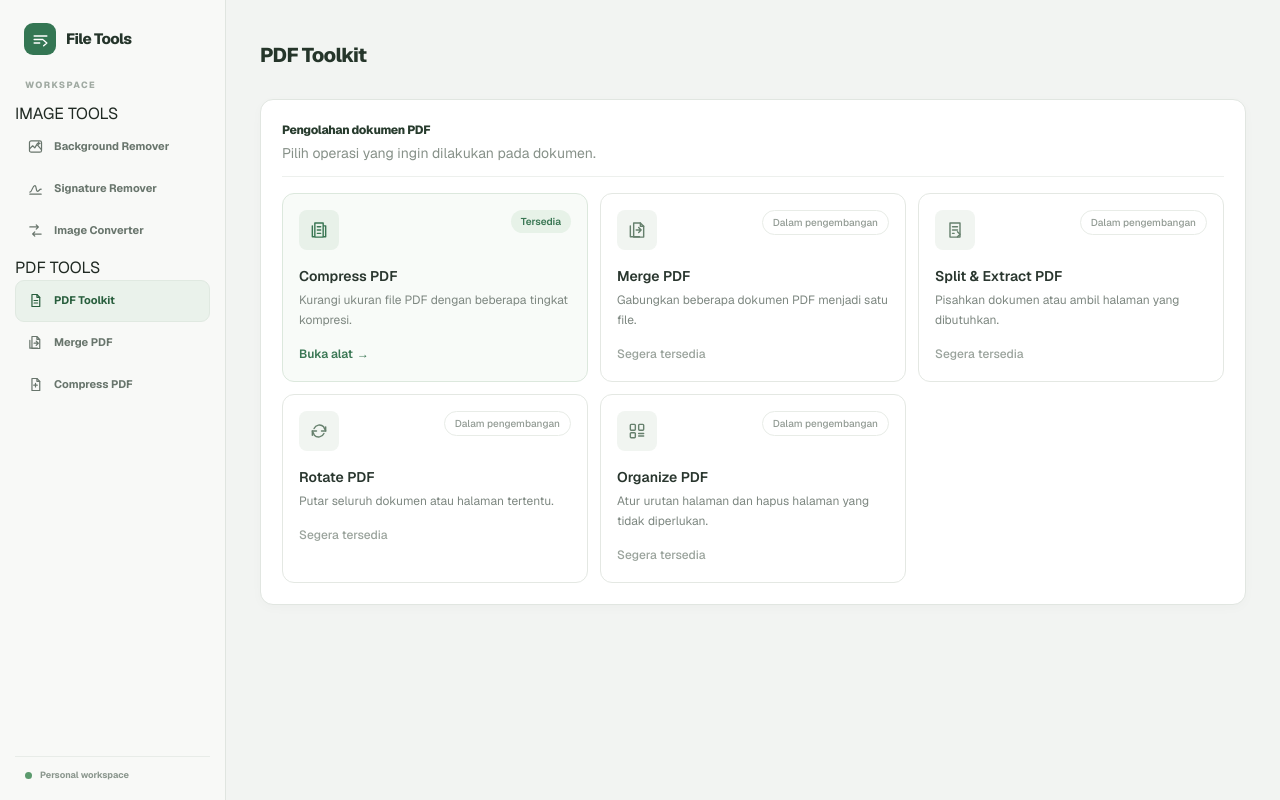
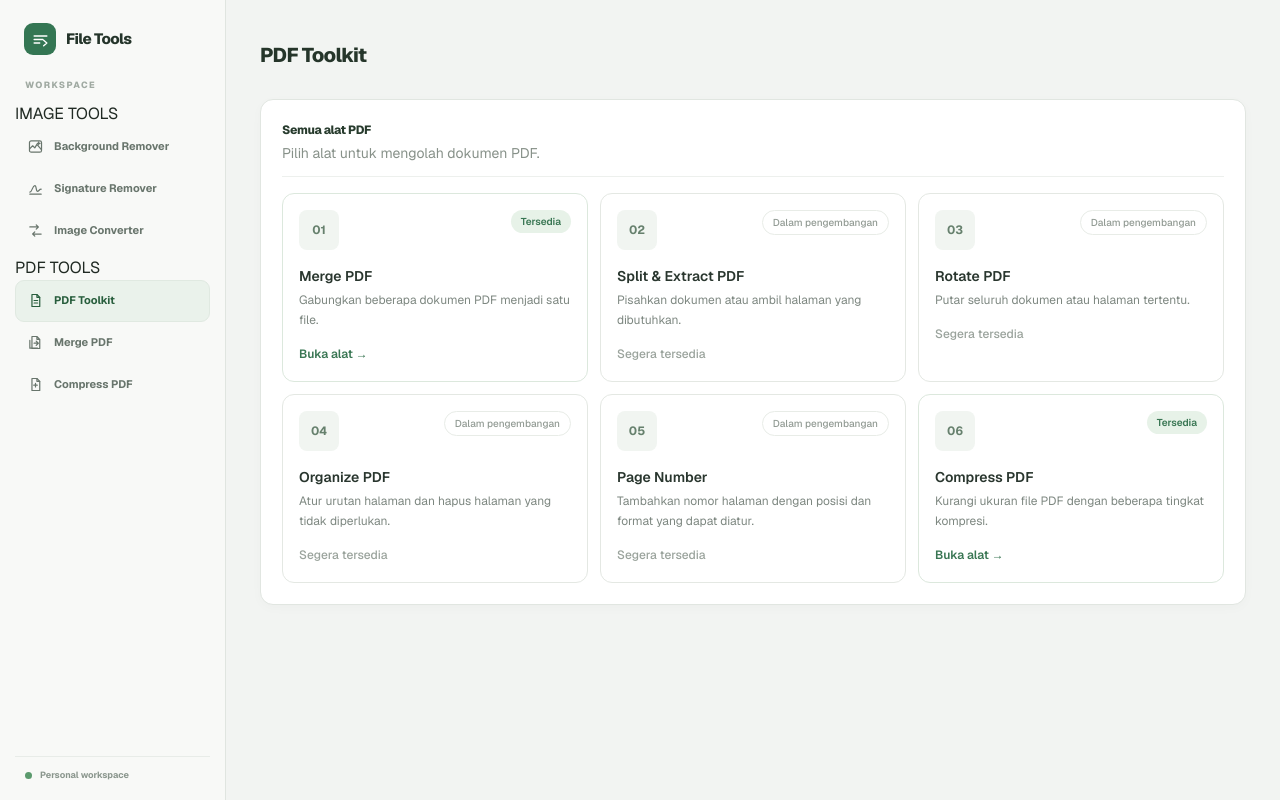
Before and after one commit to adhen10/remove-bg, a Next.js app in the folder frontend/: page /pdf-tools in a window 1280 px wide. Built offline with nearby package versions, Linux system fonts and the light colour scheme.

Commit message:
feat: enable Merge PDF from toolkit page

```diff
--- a/frontend/app/pdf-tools/page.tsx
+++ b/frontend/app/pdf-tools/page.tsx
@@ -2,50 +2,12 @@ import Link from "next/link";
 import SiteHeader from "@/components/SiteHeader";
 
 const TOOLS = [
-    {
-        number: "01",
-        title: "Merge PDF",
-        description: "Gabungkan beberapa dokumen PDF menjadi satu file.",
-        status: "Dalam pengembangan",
-        icon: (
-            <svg viewBox="0 0 24 24" fill="none" stroke="currentColor" strokeWidth="1.7" strokeLinecap="round" strokeLinejoin="round" aria-hidden="true">
-                <path d="M8 3.5h8l4 4v13H8z" /><path d="M16 3.5v4h4M4 7v13h11M11 12h6M14 9l3 3-3 3" />
-            </svg>
-        ),
-    },
-    {
-        number: "02",
-        title: "Split & Extract PDF",
-        description: "Pisahkan dokumen atau ambil halaman yang dibutuhkan.",
-        status: "Dalam pengembangan",
-        icon: (
-            <svg viewBox="0 0 24 24" fill="none" stroke="currentColor" strokeWidth="1.7" strokeLinecap="round" strokeLinejoin="round" aria-hidden="true">
-                <path d="M6 3.5h12v17H6zM9 8h6M9 12h6M9 16h2" /><path d="m15 14 3 3-3 3" />
-            </svg>
-        ),
-    },
-    {
-        number: "03",
-        title: "Rotate PDF",
-        description: "Putar seluruh dokumen atau halaman tertentu.",
-        status: "Dalam pengembangan",
-        icon: (
-            <svg viewBox="0 0 24 24" fill="none" stroke="currentColor" strokeWidth="1.7" strokeLinecap="round" strokeLinejoin="round" aria-hidden="true">
-                <path d="M20 7v5h-5M4 17v-5h5" /><path d="M6.1 9a7 7 0 0 1 11.5-2L20 12M4 12l2.4 5a7 7 0 0 0 11.5-2" />
-            </svg>
-        ),
-    },
-    {
-        number: "04",
-        title: "Organize PDF",
-        description: "Atur urutan halaman dan hapus halaman yang tidak diperlukan.",
-        status: "Dalam pengembangan",
-        icon: (
-            <svg viewBox="0 0 24 24" fill="none" stroke="currentColor" strokeWidth="1.7" strokeLinecap="round" strokeLinejoin="round" aria-hidden="true">
-                <rect x="4" y="4" width="6" height="7" rx="1" /><rect x="14" y="4" width="6" height="7" rx="1" /><rect x="4" y="14" width="6" height="6" rx="1" /><path d="M14 15h6M14 18h6" />
-            </svg>
-        ),
-    },
+    { number: "01", title: "Merge PDF", description: "Gabungkan beberapa dokumen PDF menjadi satu file.", href: "/pdf-tools/merge", available: true },
+    { number: "02", title: "Split & Extract PDF", description: "Pisahkan dokumen atau ambil halaman yang dibutuhkan." },
+    { number: "03", title: "Rotate PDF", description: "Putar seluruh dokumen atau halaman tertentu." },
+    { number: "04", title: "Organize PDF", description: "Atur urutan halaman dan hapus halaman yang tidak diperlukan." },
+    { number: "05", title: "Page Number", description: "Tambahkan nomor halaman dengan posisi dan format yang dapat diatur." },
+    { number: "06", title: "Compress PDF", description: "Kurangi ukuran file PDF dengan beberapa tingkat kompresi.", href: "/compress-pdf", available: true },
 ];
 
 export default function PdfToolsPage() {
@@ -53,46 +15,22 @@ export default function PdfToolsPage() {
         <main className="workspace-shell">
             <SiteHeader />
             <div className="workspace-main">
-                <header className="tool-topbar">
-                    <h1 className="tool-topbar-title">PDF Toolkit</h1>
-                </header>
-
+                <header className="tool-topbar"><h1 className="tool-topbar-title">PDF Toolkit</h1></header>
                 <section className="workspace-panel">
-                    <div className="panel-heading">
-                        <div>
-                            <h2 className="panel-title">Pengolahan dokumen PDF</h2>
-                            <p className="text-sm text-[#879189] mt-1">Pilih operasi yang ingin dilakukan pada dokumen.</p>
-                        </div>
-                    </div>
-
-                    <div className="grid grid-cols-1 sm:grid-cols-2 xl:grid-cols-3 gap-3">
-                        <Link href="/compress-pdf" className="group rounded-xl border border-[#dce8dd] bg-[#f8fbf8] p-4 transition hover:-translate-y-0.5 hover:border-[#9bb9a0] hover:shadow-sm">
-                            <div className="flex items-start justify-between gap-3">
-                                <span className="flex h-10 w-10 items-center justify-center rounded-lg bg-[#e8f1e9] text-[#397653] [&_svg]:h-5 [&_svg]:w-5">
-                                    <svg viewBox="0 0 24 24" fill="none" stroke="currentColor" strokeWidth="1.7" strokeLinecap="round" strokeLinejoin="round" aria-hidden="true">
-                                        <path d="M7 3.5h10v17H7zM10 8h4M10 12h4M10 16h4M4 7v13h3M17 7h3v13h-3" />
-                                    </svg>
-                                </span>
-                                <span className="rounded-full bg-[#e7f2e8] px-2.5 py-1 text-[10px] font-semibold text-[#397653]">Tersedia</span>
-                            </div>
-                            <h3 className="mt-4 text-sm font-semibold text-[#29362e]">Compress PDF</h3>
-                            <p className="mt-1 text-xs leading-5 text-[#7d8780]">Kurangi ukuran file PDF dengan beberapa tingkat kompresi.</p>
-                            <span className="mt-4 inline-flex items-center gap-1 text-xs font-semibold text-[#397653]">Buka alat <span aria-hidden="true">→</span></span>
-                        </Link>
-
-                        {TOOLS.map((tool) => (
-                            <article key={tool.number} className="rounded-xl border border-[#e4e8e3] bg-white p-4">
+                    <div className="panel-heading"><div><h2 className="panel-title">Semua alat PDF</h2><p className="mt-1 text-sm text-[#879189]">Pilih alat untuk mengolah dokumen PDF.</p></div></div>
+                    <div className="grid grid-cols-1 gap-3 sm:grid-cols-2 xl:grid-cols-3">
+                        {TOOLS.map((tool) => {
+                            const content = <>
                                 <div className="flex items-start justify-between gap-3">
-                                    <span className="flex h-10 w-10 items-center justify-center rounded-lg bg-[#f1f5f1] text-[#66806d] [&_svg]:h-5 [&_svg]:w-5">
-                                        {tool.icon}
-                                    </span>
-                                    <span className="rounded-full border border-[#e8ece7] px-2.5 py-1 text-[10px] font-medium text-[#929b94]">{tool.status}</span>
+                                    <span className="flex h-10 w-10 items-center justify-center rounded-lg bg-[#f1f5f1] text-xs font-bold text-[#66806d]">{tool.number}</span>
+                                    <span className={tool.available ? "rounded-full bg-[#e7f2e8] px-2.5 py-1 text-[10px] font-semibold text-[#397653]" : "rounded-full border border-[#e8ece7] px-2.5 py-1 text-[10px] font-medium text-[#929b94]"}>{tool.available ? "Tersedia" : "Dalam pengembangan"}</span>
                                 </div>
                                 <h3 className="mt-4 text-sm font-semibold text-[#29362e]">{tool.title}</h3>
                                 <p className="mt-1 text-xs leading-5 text-[#7d8780]">{tool.description}</p>
-                                <span className="mt-4 inline-flex text-xs font-medium text-[#9aa39c]">Segera tersedia</span>
-                            </article>
-                        ))}
+                                <span className={tool.available ? "mt-4 inline-flex text-xs font-semibold text-[#397653]" : "mt-4 inline-flex text-xs font-medium text-[#9aa39c]"}>{tool.available ? "Buka alat →" : "Segera tersedia"}</span>
+                            </>;
+                            return tool.href ? <Link key={tool.number} href={tool.href} className="rounded-xl border border-[#dce8dd] bg-white p-4 transition hover:-translate-y-0.5 hover:border-[#9bb9a0] hover:shadow-sm">{content}</Link> : <article key={tool.number} className="rounded-xl border border-[#e4e8e3] bg-white p-4">{content}</article>;
+                        })}
                     </div>
                 </section>
             </div>
```
